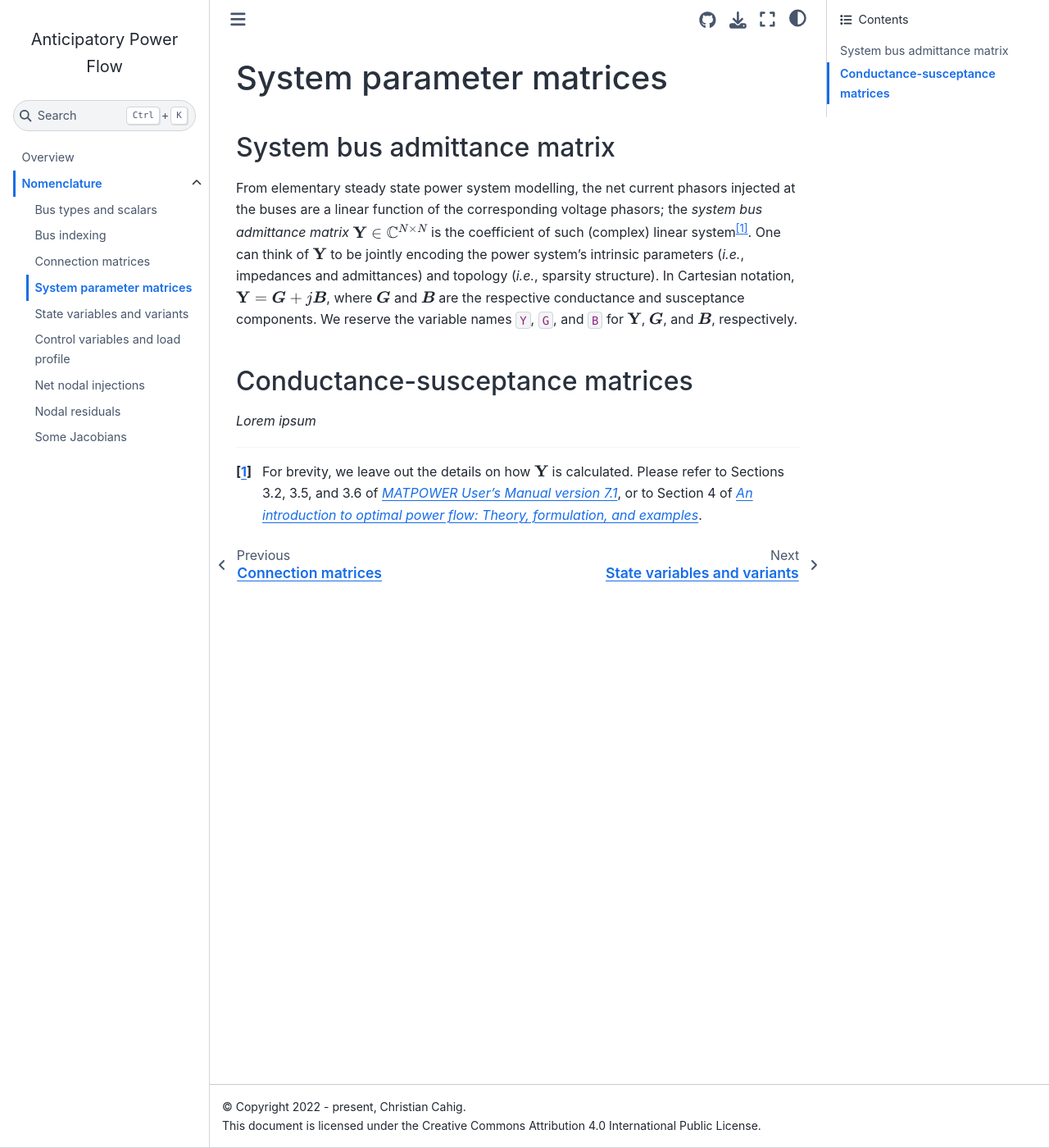
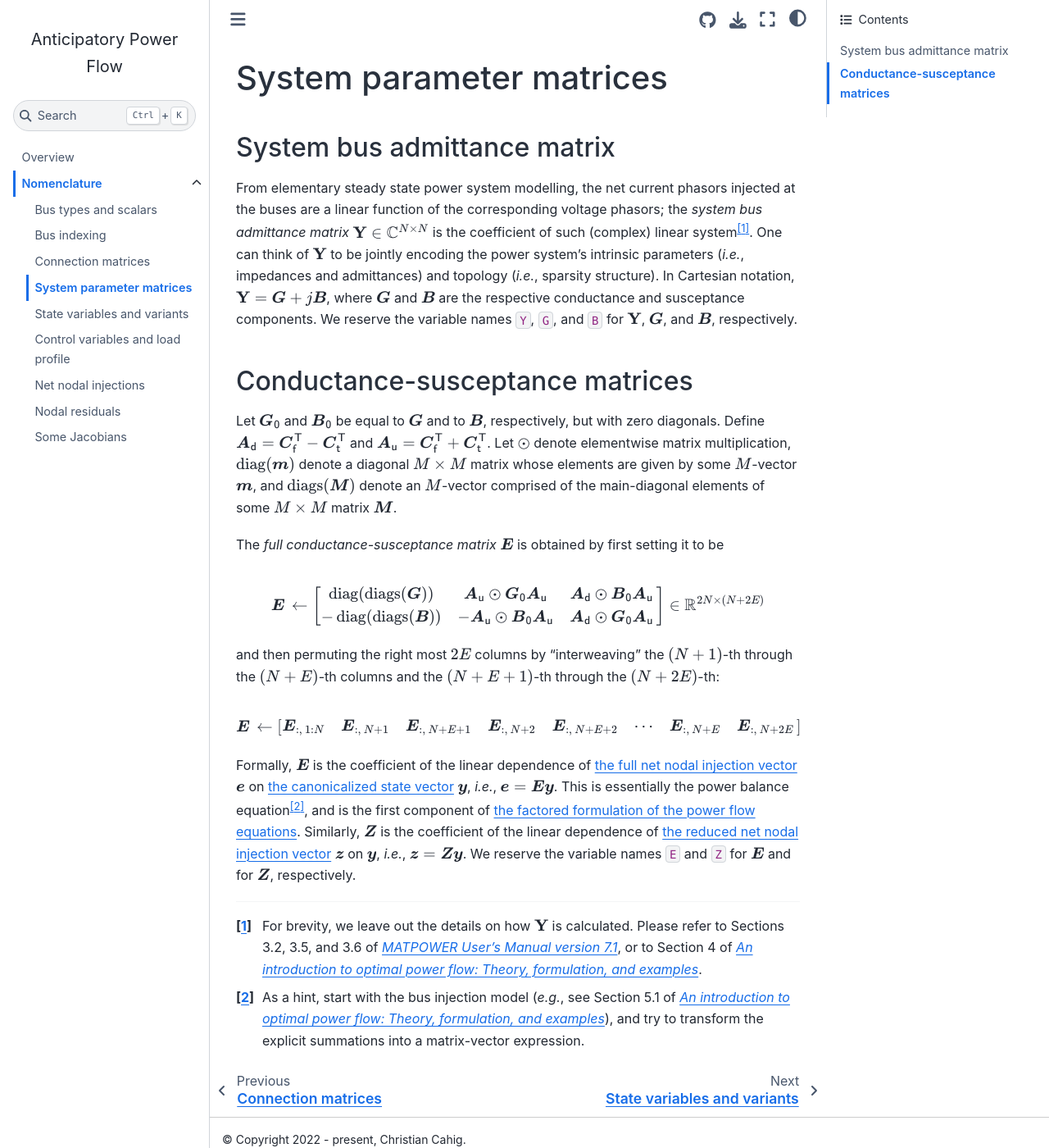
Before and after one commit to christian-cahig/apf-primer, a Jupyter Book: the page built from nomenclature/system-parameter-matrices.md, in a window 1280 px wide and 1400 px high. Shown: the whole window at 82% size. Built offline with Jupyter Book 1.0.4 settings and Sphinx 7.4.7 and the Sphinx Book theme 1.1.4, drawn with Linux system fonts in a browser that asks for light colours.

Commit message:
Complete section "System parameter matrices"

```diff
--- a/nomenclature/system-parameter-matrices.md
+++ b/nomenclature/system-parameter-matrices.md
@@ -30,4 +30,105 @@ Section 4 of
 (nom:syst-param-mats:E-Z)=
 ## Conductance-susceptance matrices
 
-*Lorem ipsum*
+Let
+$\boldsymbol{G}_{ \mathsf{0} }$
+and
+$\boldsymbol{B}_{ \mathsf{0} }$
+be equal to
+$\boldsymbol{G}$
+and to
+$\boldsymbol{B}$,
+respectively, but with zero diagonals.
+Define
+$\boldsymbol{A}_{ \mathsf{d} } = \boldsymbol{C}_{ \mathsf{f} }^{ \mathsf{T} } - \boldsymbol{C}_{ \mathsf{t} }^{ \mathsf{T} }$
+and
+$\boldsymbol{A}_{ \mathsf{u} } = \boldsymbol{C}_{ \mathsf{f} }^{ \mathsf{T} } + \boldsymbol{C}_{ \mathsf{t} }^{ \mathsf{T} }$.
+Let
+$\odot$
+denote elementwise matrix multiplication,
+$\operatorname{diag} \! \left( \boldsymbol{m} \right)$
+denote a diagonal $M \times M$ matrix whose elements are given by some $M$-vector $\boldsymbol{m}$,
+and
+$\operatorname{diags} \! \left( \boldsymbol{M} \right)$
+denote an $M$-vector comprised of the main-diagonal elements of some $M \times M$ matrix $\boldsymbol{M}$.
+
+The *full conductance-susceptance matrix*
+$\boldsymbol{E}$
+is obtained by first setting it to be
+
+$$
+\boldsymbol{E}
+\, \gets
+\left[ \begin{matrix}
+    \operatorname{diag} \! \left( \operatorname{diags} \! \left( \boldsymbol{G} \right) \right)
+    &
+    \boldsymbol{A}_{ \mathsf{u} } \odot \boldsymbol{G}_{\mathsf{0}} \boldsymbol{A}_{ \mathsf{u} }
+    &
+    \boldsymbol{A}_{ \mathsf{d} } \odot \boldsymbol{B}_{\mathsf{0}} \boldsymbol{A}_{ \mathsf{u} }
+    \, \\
+    -\operatorname{diag} \! \left( \operatorname{diags} \! \left( \boldsymbol{B} \right) \right)
+    &
+    -\boldsymbol{A}_{ \mathsf{u} } \odot \boldsymbol{B}_{\mathsf{0}} \boldsymbol{A}_{ \mathsf{u} }
+    &
+    \boldsymbol{A}_{ \mathsf{d} } \odot \boldsymbol{G}_{\mathsf{0}} \boldsymbol{A}_{ \mathsf{u} }
+    \, \\
+\end{matrix} \right]
+\in \mathbb{R}^{ 2N \times \left( N + 2E \right) }
+$$
+
+and then permuting the right most $2E$ columns by "interweaving"
+the $\left( N + 1 \right)$-th through the $\left( N + E \right)$-th columns
+and
+the $\left( N + E + 1 \right)$-th through the $\left( N + 2E \right)$-th:
+
+$$
+\boldsymbol{E}
+\, \gets
+\left[ \begin{matrix}
+    \boldsymbol{E}_{ : ,\, 1:N }
+    &
+    \boldsymbol{E}_{ : ,\, N + 1 }
+    &
+    \boldsymbol{E}_{ : ,\, N + E + 1 }
+    &
+    \boldsymbol{E}_{ : ,\, N + 2 }
+    &
+    \boldsymbol{E}_{ : ,\, N + E + 2 }
+    &
+    \cdots
+    &
+    \boldsymbol{E}_{ : ,\, N + E }
+    &
+    \boldsymbol{E}_{ : ,\, N + 2E }
+    \, \\
+\end{matrix} \right]
+$$
+
+Formally,
+$\boldsymbol{E}$
+is the coefficient of the linear dependence of
+{ref}`the full net nodal injection vector <nom:net-nodal-injs:e-z>`
+$\boldsymbol{e}$
+on
+{ref}`the canonicalized state vector <nom:state-vars:y-u>`
+$\boldsymbol{y}$,
+*i.e.*,
+$\boldsymbol{e} = \boldsymbol{E} \boldsymbol{y}$.
+This is essentially the power balance equation[^about-E],
+and is the first component of
+{ref}`the factored formulation of the power flow equations <nom:nodal-residuals:pfe>`.
+Similarly,
+$\boldsymbol{Z}$
+is the coefficient of the linear dependence of
+{ref}`the reduced net nodal injection vector <nom:net-nodal-injs:e-z>`
+$\boldsymbol{z}$
+on
+$\boldsymbol{y}$,
+*i.e.*,
+$\boldsymbol{z} = \boldsymbol{Z} \boldsymbol{y}$.
+We reserve the variable names `E` and `Z` for $\boldsymbol{E}$ and for $\boldsymbol{Z}$, respectively.
+
+[^about-E]: As a hint, start with the bus injection model
+(*e.g.*, see Section 5.1 of
+[*An introduction to optimal power flow: Theory, formulation, and examples*](https://doi.org/10.1080/0740817X.2016.1189626)),
+and try to transform the explicit summations into a matrix-vector expression.
```
